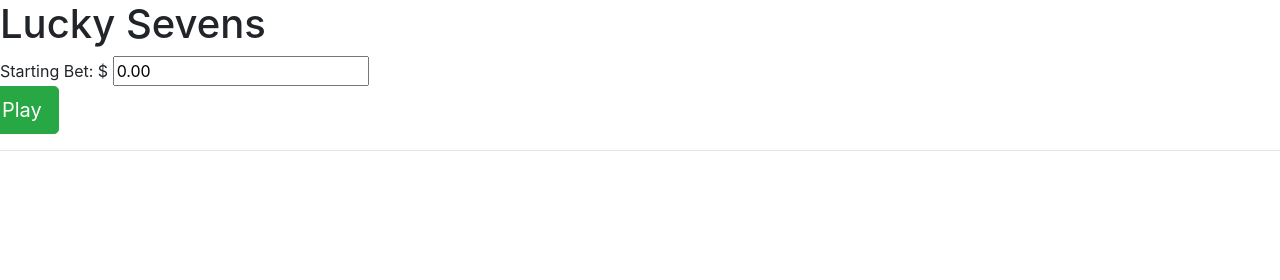
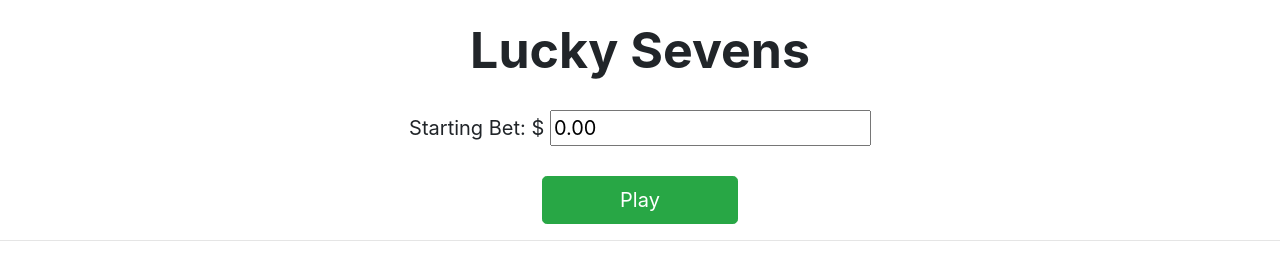
Before and after one commit to estep12/Lucky-Sevens, a plain HTML site: page index.html in a window 1280 px wide. Drawn offline with nearby package versions, Linux system fonts and the light colour scheme.

Commit message:
added css styling

```diff
--- a/index.html
+++ b/index.html
@@ -7,6 +7,7 @@
     <meta http-equiv="X-UA-Compatible" content="ie=edge">
     <link rel="stylesheet" href="https://stackpath.bootstrapcdn.com/bootstrap/4.3.1/css/bootstrap.min.css" integrity="sha384-ggOyR0iXCbMQv3Xipma34MD+dH/1fQ784/j6cY/iJTQUOhcWr7x9JvoRxT2MZw1T"
         crossorigin="anonymous">
+    <link rel="stylesheet" href="luckySeven.css" type="text/css">
     <title>Lucky Seven's</title>
 </head>
 
--- /dev/null
+++ b/luckySeven.css
@@ -0,0 +1,18 @@
+h1 {
+    text-align: center;
+    font-weight: bold;
+    margin: 20px 0px 20px 0px;
+    font-size: 50px;
+}
+
+.col-md {
+    text-align: center;
+    font-size: 20px;
+    margin: 10px 0px 30px 0px;
+}
+
+button{
+    margin: auto;
+    width: 15%;
+
+}
--- a/luckySevens.js
+++ b/luckySevens.js
@@ -9,6 +9,8 @@ function play() {
     var maxMoney = 0;
     var rolls = 0;
     var maxRolls = 0;
+
+
     if (money <= 0) {
         alert("Please place a bid greater that $0")
     }
```
